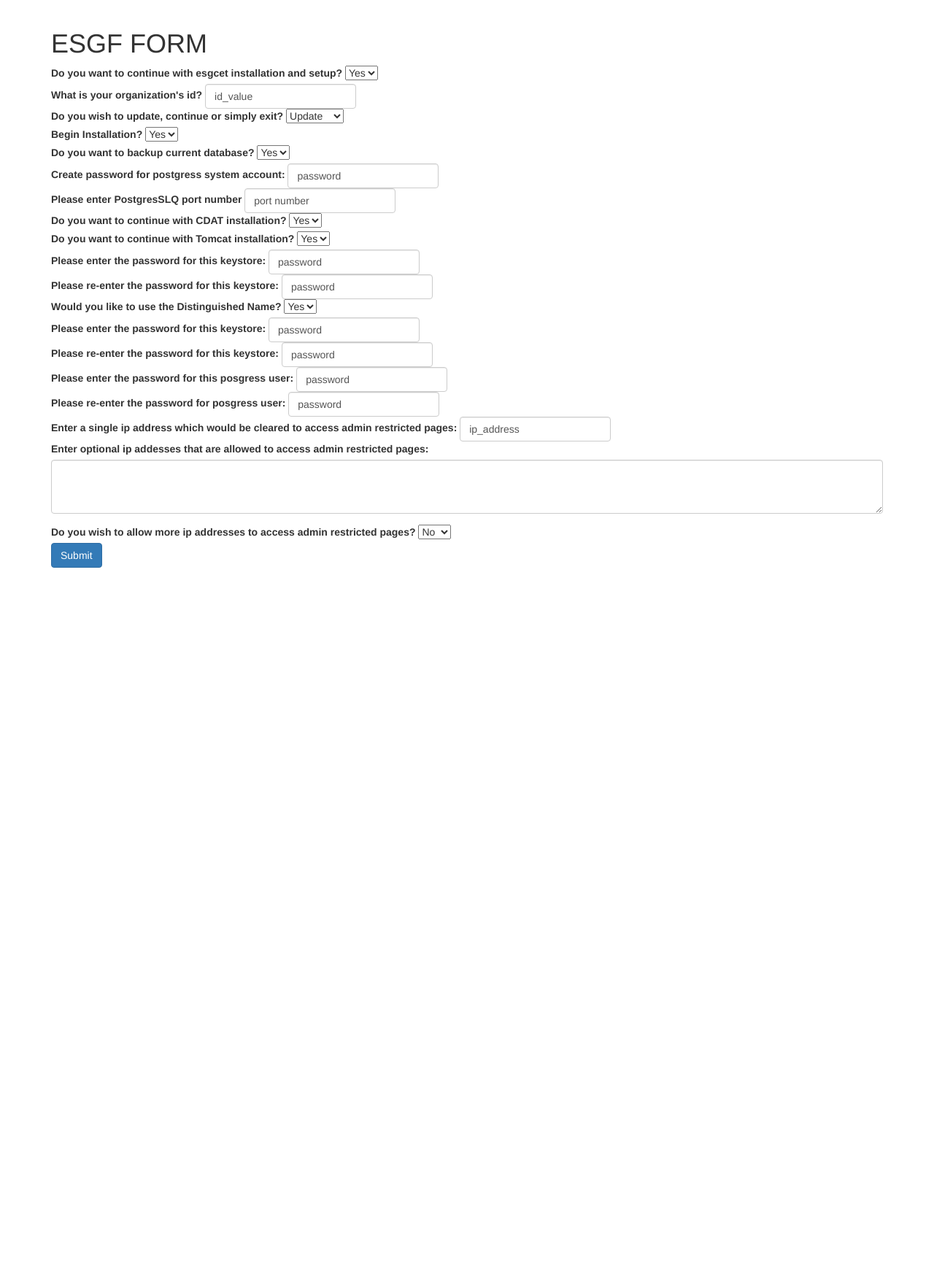
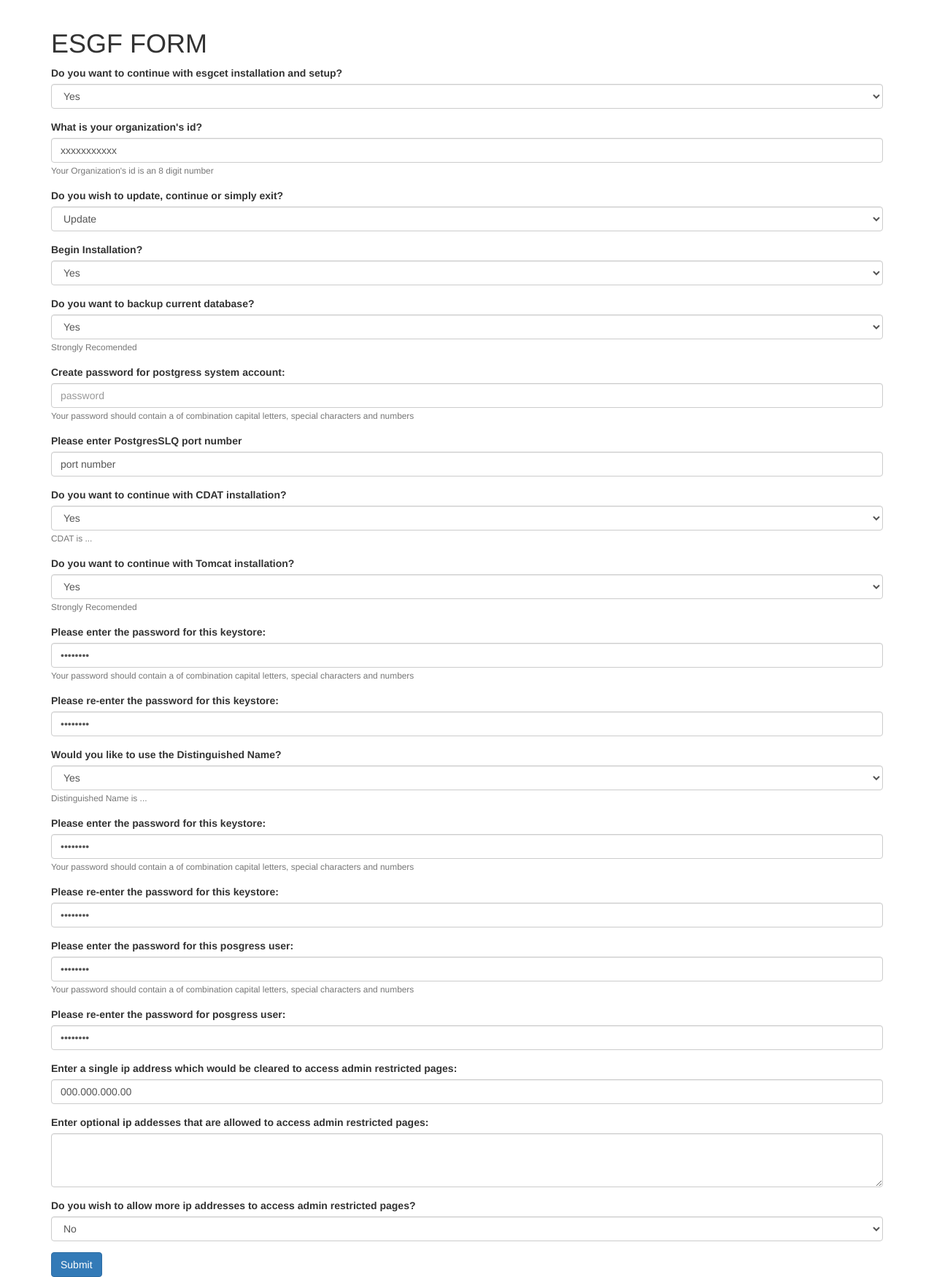
Before and after one commit to eliakindelrosario/Summer_2017, a Flask app: page /questionnair in a window 1280 px wide. Shown: the part 52-1802 px from the top of the page at 73% size. Before the commit the page ends 830 px from the top, so only its background shows below. Run offline with Flask 2, Linux system fonts and the light colour scheme; some libraries are stand-ins or nearby versions.

Commit message:
Updated form look and feel

```diff
--- a/python-flask-app/templates/questionnair.html
+++ b/python-flask-app/templates/questionnair.html
@@ -4,123 +4,134 @@
 
 		<h1>ESGF FORM</h1>
 		<form action="" method="POST">
-		<div class="form-inline">
-			<label  for="inlineFormCustomSelect">Do you want to continue with <strong>esgcet</strong> installation and setup?</label>
-			<select class="custom-select mb-2 mr-sm-2 mb-sm-0" name='q1'>
+
+		<div class="form-group">
+			<label>Do you want to continue with <strong>esgcet</strong> installation and setup?</label>
+			<select class="form-control" name='q1'>
 				<option selected>Yes</option>
-			<option value="1">No</option>
+				<option value='No'>No</option>
 			</select>
 		</div>
 
-		<div class="form-inline">
-			<label for="example-text-input" class="col-2 col-form-label">What is your organization's id?</label>
-			<input class="form-control" type="text" value="id_value" name='q2'>
+		<div class="form-group">
+			<label>What is your organization's id?</label>
+			<input type="text" class="form-control" value="xxxxxxxxxxx" name ='q2'>
+			<small class="form-text text-muted"> Your Organization's id is an 8 digit number</small>
 		</div>
 
-		<div class="form-inline">
-			<label class="mr-sm-2" for="inlineFormCustomSelect">Do you wish to update, continue or simply exit?</label>
-			<select class="custom-select mb-2 mr-sm-2 mb-sm-0" name='q3'>
+		<div class="form-group">
+			<label>Do you wish to update, continue or simply exit?</label>
+			<select class="form-control" name='q3'>
 				<option selected>Update</option>
-			<option value="1">Continue</option>
-			<option value="1">Exit</option>
+				<option value="continue">Continue</option>
+				<option value="exit">Exit</option>
 			</select>
 		</div>
 
-		<div class="form-inline">
-			<label class="mr-sm-2" for="inlineFormCustomSelect">Begin Installation?</label>
-			<select class="custom-select mb-2 mr-sm-2 mb-sm-0" name='q4'>
+		<div class="form-group">
+			<label>Begin Installation?</label>
+			<select class="form-control" name='q4'>
 				<option selected>Yes</option>
-			<option value="1">No</option>
+				<option value="No">No</option>
 			</select>
 		</div>
 
-		<div class="form-inline">
-			<label class="mr-sm-2" for="inlineFormCustomSelect">Do you want to backup current database?</label>
-			<select class="custom-select mb-2 mr-sm-2 mb-sm-0" name='q5'>
+		<div class="form-group">
+			<label>Do you want to backup current database?</label>
+			<select class="form-control" name='q5'>
 				<option selected>Yes</option>
-			<option value="1">No</option>
+				<option value="No">No</option>
 			</select>
+			<small class="form-text text-muted">Strongly Recomended</small>
 		</div>
 
-		<div class="form-inline">
-			<label for="example-text-input" class="col-2 col-form-label">Create password for postgress system account:</label>
-			<input class="form-control" type="text" value="password" name='q6'>
+
+		<div class="form-group">
+			<label>Create password for postgress system account:</label>
+			<input class="form-control" type="password" placeholder="password" name='q6'>
+			<small class="form-text text-muted">Your password should contain a of combination capital letters, special characters and numbers</small>
 		</div>
 
-		<div class="form-inline">
-			<label for="example-text-input" class="col-2 col-form-label">Please enter PostgresSLQ port number</label>
+		<div class="form-group">
+			<label>Please enter PostgresSLQ port number</label>
 			<input class="form-control" type="text" value="port number" name='q7'>
 		</div>
 
-		<div class="form-inline">
-			<label class="mr-sm-2" for="inlineFormCustomSelect">Do you want to continue with CDAT installation?</label>
-			<select class="custom-select mb-2 mr-sm-2 mb-sm-0" name='q8'>
+		<div class="form-group">
+			<label>Do you want to continue with CDAT installation?</label>
+			<select class="form-control" name='q8'>
 				<option selected>Yes</option>
-			<option value="1">No</option>
+				<option value="No">No</option>
 			</select>
-		</div>
-
-		<div class="form-inline">
-			<label class="mr-sm-2" for="inlineFormCustomSelect">Do you want to continue with Tomcat installation?</label>
-			<select class="custom-select mb-2 mr-sm-2 mb-sm-0" name='q9'>
-			<option selected>Yes</option>
-			<option value="1">No</option>
-			</select>
-		</div>
-
-		<div class="form-inline">
-			<label for="example-text-input" class="col-2 col-form-label">Please enter the password for this keystore:</label>
-			<input class="form-control" type="text" value="password" name='q10'>
-		</div>
-
-		<div class="form-inline">
-			<label for="example-text-input" class="col-2 col-form-label">Please re-enter the password for this keystore:</label>
-			<input class="form-control" type="text" value="password" name='q11'>
-		</div>
-
-		<div class="form-inline">
-			<label class="mr-sm-2" for="inlineFormCustomSelect">Would you like to use the Distinguished Name?</label>
-			<select class="custom-select mb-2 mr-sm-2 mb-sm-0" name='q12'>
-			<option selected>Yes</option>
-			<option value="1">No</option>
-			</select>
-		</div>
-
-		<div class="form-inline">
-			<label for="example-text-input" class="col-2 col-form-label">Please enter the password for this keystore:</label>
-			<input class="form-control" type="text" value="password" name='q13'>
-		</div>
-
-		<div class="form-inline">
-			<label for="example-text-input" class="col-2 col-form-label">Please re-enter the password for this keystore:</label>
-			<input class="form-control" type="text" value="password" name='q14'>
-		</div>
-
-		<div class="form-inline">
-			<label for="example-text-input" class="col-2 col-form-label">Please enter the password for this posgress user:</label>
-			<input class="form-control" type="text" value="password" name='q15'>
-		</div>
-
-		<div class="form-inline">
-			<label for="example-text-input" class="col-2 col-form-label">Please re-enter the password for posgress user:</label>
-			<input class="form-control" type="text" value="password" name='q16'>
-		</div>
-
-		<div class="form-inline">
-			<label for="example-text-input" class="col-2 col-form-label">Enter a single ip address which would be cleared to access admin restricted pages:</label>
-			<input class="form-control" type="text" value="ip_address" name='q17'>
+			<small class="form-text text-muted">CDAT is ...</small>
 		</div>
 
 		<div class="form-group">
-			<label for="example-text-input" class="col-2 col-form-label">Enter optional ip addesses that are allowed to access admin restricted pages:</label>
+			<label>Do you want to continue with Tomcat installation?</label>
+			<select class="form-control" name='q9'>
+				<option selected>Yes</option>
+				<option value="No">No</option>
+			</select>
+			<small class="form-text text-muted">Strongly Recomended</small>
+		</div>
+
+		<div class="form-group">
+			<label>Please enter the password for this keystore:</label>
+			<input class="form-control" type="password" value="password" name='q10'>
+			<small class="form-text text-muted">Your password should contain a of combination capital letters, special characters and numbers</small>
+		</div>
+
+		<div class="form-group">
+			<label>Please re-enter the password for this keystore:</label>
+			<input class="form-control" type="password" value="password" name='q11'>
+		</div>
+
+		<div class="form-group">
+			<label>Would you like to use the Distinguished Name?</label>
+			<select class="form-control" name='q12'>
+				<option selected>Yes</option>
+				<option value="No">No</option>
+			</select>
+			<small class="form-text text-muted">Distinguished Name is ...</small>
+		</div>
+
+		<div class="form-group">
+			<label>Please enter the password for this keystore:</label>
+			<input class="form-control" type="password" value="password" name='q13'>
+			<small class="form-text text-muted">Your password should contain a of combination capital letters, special characters and numbers</small>
+		</div>
+
+		<div class="form-group">
+			<label>Please re-enter the password for this keystore:</label>
+			<input class="form-control" type="password" value="password" name='q14'>
+		</div>
+
+		<div class="form-group">
+			<label>Please enter the password for this posgress user:</label>
+			<input class="form-control" type="password" value="password" name='q15'>
+			<small class="form-text text-muted">Your password should contain a of combination capital letters, special characters and numbers</small>
+		</div>
+
+		<div class="form-group">
+			<label>Please re-enter the password for posgress user:</label>
+			<input class="form-control" type="password" value="password" name='q16'>
+		</div>
+
+		<div class="form-group">
+			<label>Enter a single ip address which would be cleared to access admin restricted pages:</label>
+			<input class="form-control" type="text" value="000.000.000.00" name='q17'>
+		</div>
+
+		<div class="form-group">
+			<label>Enter optional ip addesses that are allowed to access admin restricted pages:</label>
 			<textarea class="form-control" rows="3" name='q18'></textarea>
 		</div>
 
-		<div class="form-inline">
-			<label class="mr-sm-2" for="inlineFormCustomSelect">Do you wish to allow more ip addresses to access admin restricted pages?</label>
-			<select class="custom-select mb-2 mr-sm-2 mb-sm-0" name='q19'>
+		<div class="form-group">
+			<label>Do you wish to allow more ip addresses to access admin restricted pages?</label>
+			<select class="form-control" name='q19'>
 				<option selected>No</option>
-			<option value="1">Yes</option>
+				<option value="Yes">Yes</option>
 			</select>
 		</div>
 
```
Lines whose indentation alone changed are shown as unchanged.
